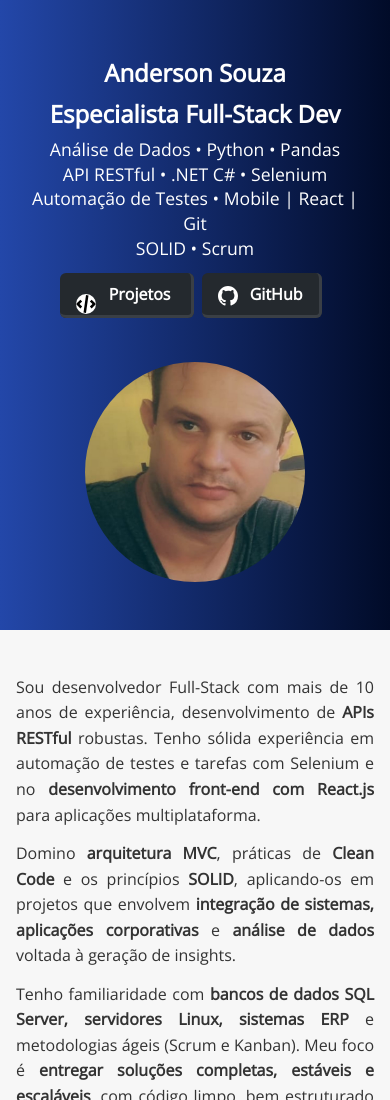
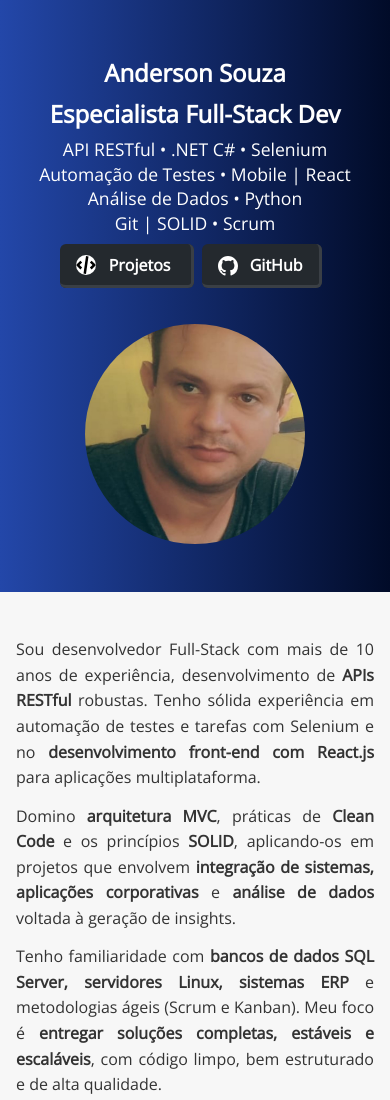
Before and after one commit to anderson-asouza/anderson-asouza.github.io, a plain HTML site: page index.html in a window 390 px wide. Shown: the top 1100 px of the page. Drawn offline with nearby package versions, Linux system fonts and the light colour scheme.

Commit message:
Versão inicial

```diff
--- a/index.html
+++ b/index.html
@@ -16,9 +16,9 @@
       <h1>Anderson Souza</h1>
       <h2>Especialista Full-Stack Dev</h2>
       <p>
-	    Análise de Dados • Python • Pandas<br>
-	    API RESTful • .NET C# • Selenium Automação de Testes • Mobile | React | Git<br>
-        SOLID • Scrum
+		API RESTful • .NET C# • Selenium Automação de Testes • Mobile | React <br/>
+	    Análise de Dados • Python<br>
+		Git | SOLID • Scrum
       </p>
 
 	  <a class="btn" href="#projetos">
--- a/style.css
+++ b/style.css
@@ -177,8 +177,9 @@
 	.btn img {
 	  height: 20px;
 	  width: 20px;
-	  margin-right: 8px;
+	  margin: 0px 8px 1px 0px;
 	  vertical-align: middle;
+	  align-items: center;
 	}
 
 	.btn:hover {
```
